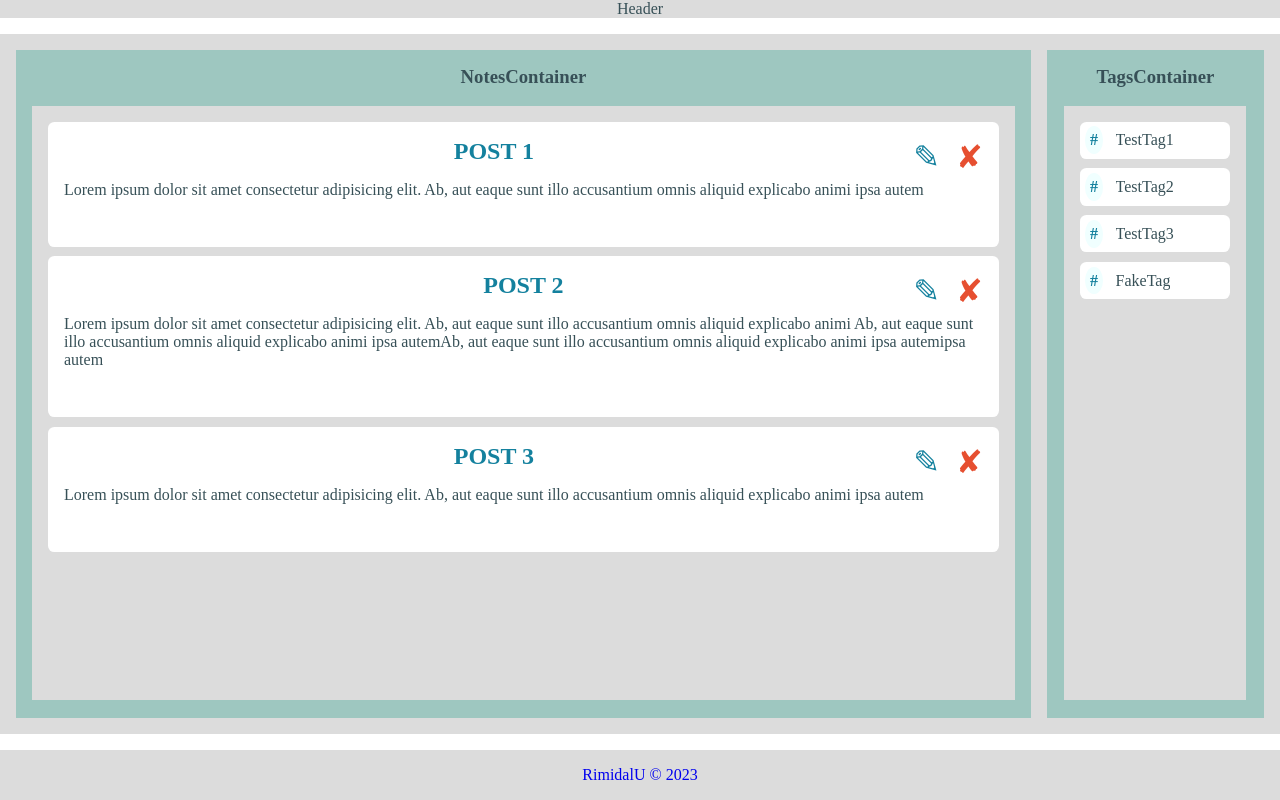
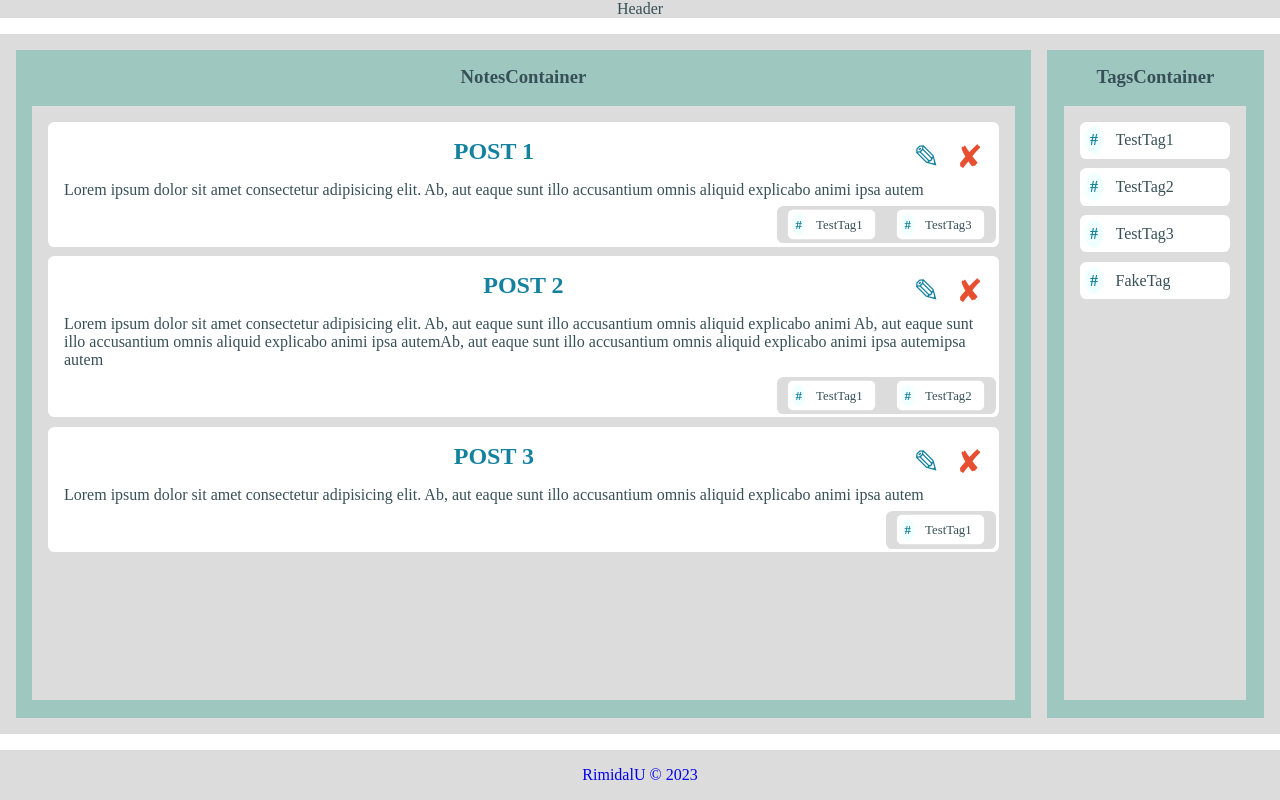
Before and after one commit to RimidalU/notes-text-editor_with-tags, a React (Vite) app: page / in a window 1280 px wide. Built offline with nearby package versions, Linux system fonts and the light colour scheme.

Commit message:
feat: add get tags by note id foo

```diff
--- a/src/components/Note/Note.tsx
+++ b/src/components/Note/Note.tsx
@@ -1,17 +1,20 @@
 import React from 'react'
-import { INote } from '../../interfaces/types'
-// import Tag from '../Tag/Tag'
+import { INote, ITag } from '../../interfaces/types'
+import Tag from '../Tag/Tag'
 
 interface NoteProps {
   note: INote,
-  editNote: (note: string) => void,
-  removeNote: (note: string) => void
+  // noteTags: ITag[],
+  editNote: (noteId: string) => void,
+  removeNote: (noteId: string) => void,
+  viewNote: (noteId: string) => void,
+  getNoteTags: (noteId: string) => ITag[],
 }
 
-const Note = ({ note, removeNote, editNote }: NoteProps) => {
+const Note = ({ note, removeNote, editNote, viewNote, getNoteTags }: NoteProps) => {
 
   const handleNoteView = () => {
-    console.log('handleNoteView' + note.id)
+    viewNote(note.id)
   }
 
   const handleRemoveNote = () => {
@@ -22,15 +25,18 @@ const Note = ({ note, removeNote, editNote }: NoteProps) => {
     editNote(note.id)
   }
 
+  const noteTags = getNoteTags(note.id)
+
   return (
     <li className='note' >
       <div onClick={handleNoteView}>
         <h2 className="note_name">{note.name}</h2>
         <p className="note_description">{note.description}</p>
         <ul className="note_tags_wrapper">
-          {/* {note.tags && note.tags.map((tagName, index) => (
-            <Tag tagName={tagName} key={`${tagName}-${index}`} />
-          ))} */}
+          {noteTags && noteTags.map((noteTag) => (
+            // <Tag tagName={tagName} key={`${tagName}-${index}`} />
+            <Tag tag={noteTag} key={noteTag.id} />                    // filterByTag={filterByTag} ??
+          ))}
         </ul>
       </div>
       <div className="button_set">
--- a/src/components/NotesContainer/NotesContainer.tsx
+++ b/src/components/NotesContainer/NotesContainer.tsx
@@ -1,20 +1,23 @@
 import React from 'react'
-import { INote } from '../../interfaces/types'
+import { INote, ITag } from '../../interfaces/types'
 import Note from '../Note/Note'
 
 interface NotesContainerProps {
   notes: INote[],
-  editNote: (note: string) => void,
-  removeNote: (note: string) => void
+  editNote: (noteId: string) => void,
+  removeNote: (noteId: string) => void,
+  viewNote: (noteId: string) => void
+  getNoteTags: (noteId: string) => ITag[]
 }
 
-const NotesContainer = ({ notes, removeNote, editNote }: NotesContainerProps) => {
+const NotesContainer = ({ notes, getNoteTags, removeNote, editNote, viewNote }: NotesContainerProps) => {
+
   return (
     <section className='notesContainer'>
       <h3 className="notesContainer_name">NotesContainer</h3>
       <ul className="notes_wrapper">
         {notes && notes.map((note) => (
-          <Note removeNote={removeNote} editNote={editNote} note={note} key={note.id} />
+          <Note removeNote={removeNote} viewNote={viewNote} editNote={editNote} note={note} getNoteTags={getNoteTags} key={note.id} />
         ))}
       </ul>
     </section>
--- a/src/layouts/Main/Main.tsx
+++ b/src/layouts/Main/Main.tsx
@@ -31,9 +31,17 @@ const Main = () => {
     setData(DB.addNote(newNote))
   }
 
+  const viewNote = (noteId: string) => {           //TODO: add note viewer
+    console.log('handleNoteView' + noteId)
+  }
+
+  const getNoteTags = (noteId: string) => {
+    return DB.getByNoteId(noteId)
+  }
+
   return (
     <main className='main'>
-      <NotesContainer removeNote={removeNote} editNote={editNote} notes={data.notes} />
+      <NotesContainer removeNote={removeNote} editNote={editNote} viewNote={viewNote} getNoteTags={getNoteTags} notes={data.notes} />
       <TagsContainer filterByTag={filterByTag} tags={data.tags} />
     </main>
   )
```
